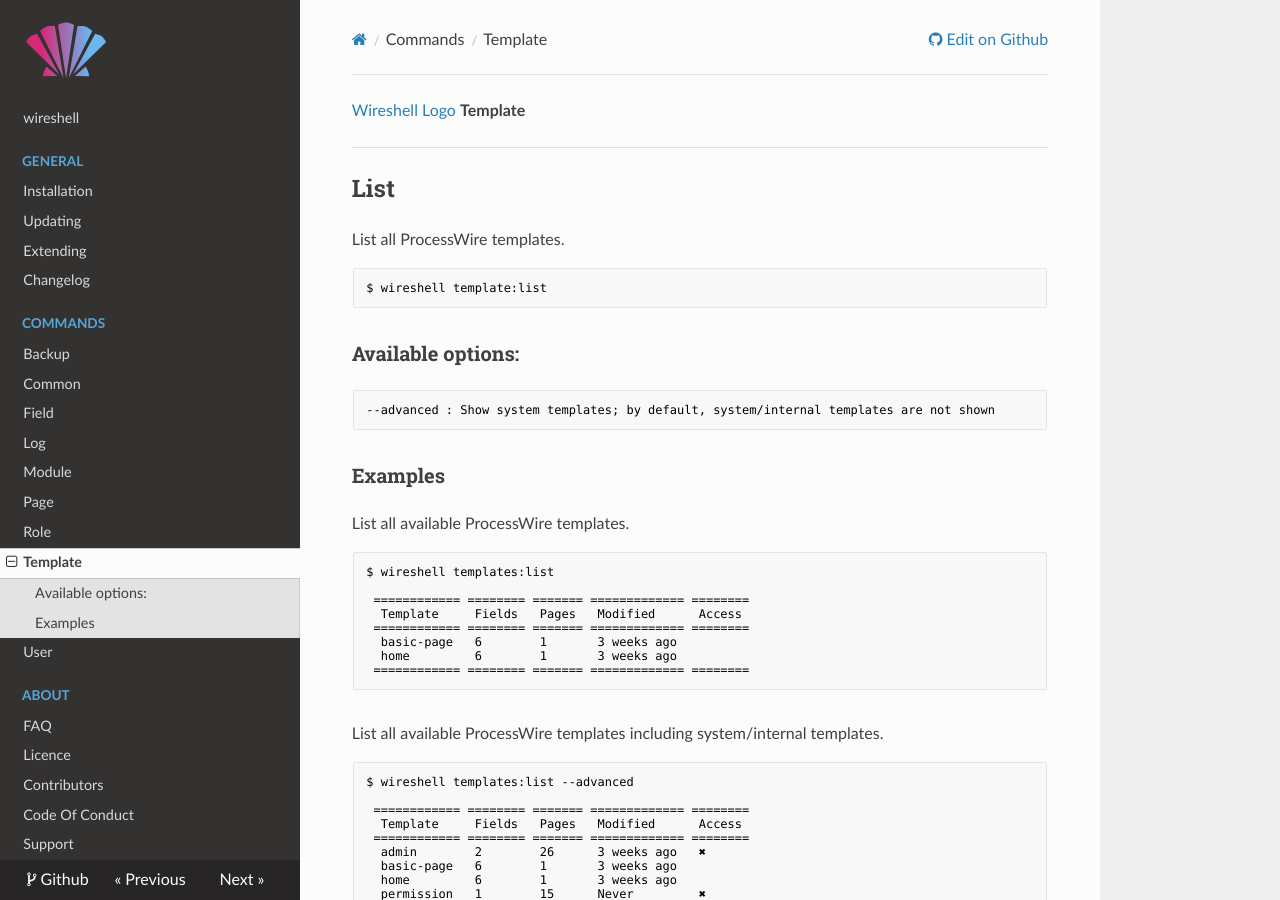
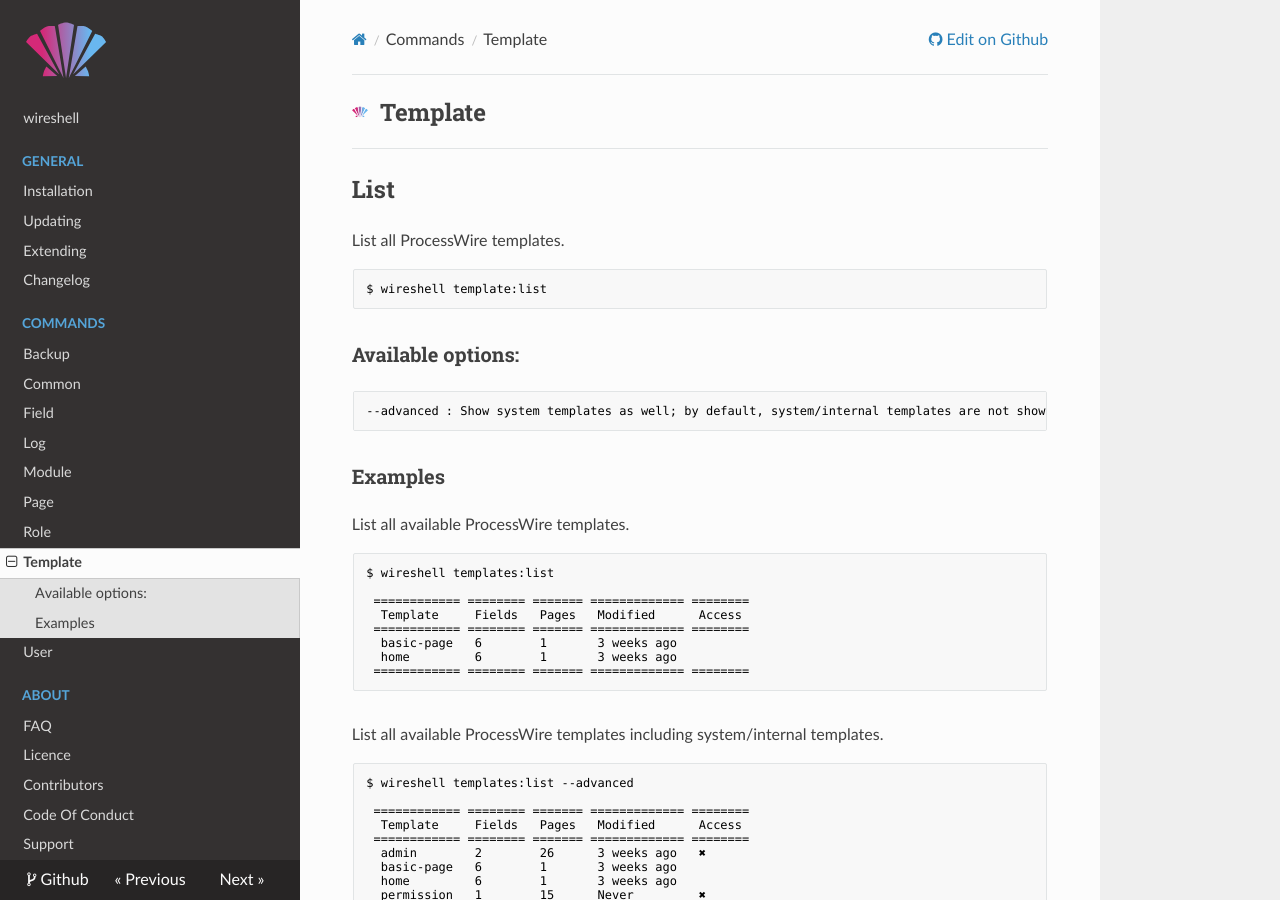
Before and after one commit to wireshell/wireshell, an MkDocs documentation site: the page built from docs/commands/template.md, in a window 1280 px wide and 900 px high. Built offline with MkDocs 1.6.1, drawn with Linux system fonts in a browser that asks for light colours; nearby versions of some CDN libraries; old or Windows-style settings are respelled for this version of MkDocs; some of the changed text lies outside the part shown.

````diff
--- a/docs/commands/template.md
+++ b/docs/commands/template.md
@@ -1,4 +1,4 @@
-[Wireshell Logo](/assets/img/favicon-16x16.png){.logo} **Template**
+![Wireshell Logo](/assets/img/favicon-16x16.png){.logo} **Template**
 
 ---
 
@@ -13,7 +13,7 @@ $ wireshell template:list
 ### Available options:
 
 ```sh
---advanced : Show system templates; by default, system/internal templates are not shown
+--advanced : Show system templates as well; by default, system/internal templates are not shown
 ```
 
 ### Examples
@@ -136,7 +136,7 @@ $ wireshell template:fields {template}
 Assign existing fields to template.
 
 ```sh
-$ wireshell template:fields basic_page --fields=images,headline,body
+$ wireshell template:fields basic-page --fields=images,headline,body
 ```
 
 ---
````
Also changed, not shown: docs/changelog.md (+1 -1 lines), docs/index.md (+6 -0 lines), docs/assets/img/page-list.gif (deleted), docs/assets/img/wireshell.gif (added).
